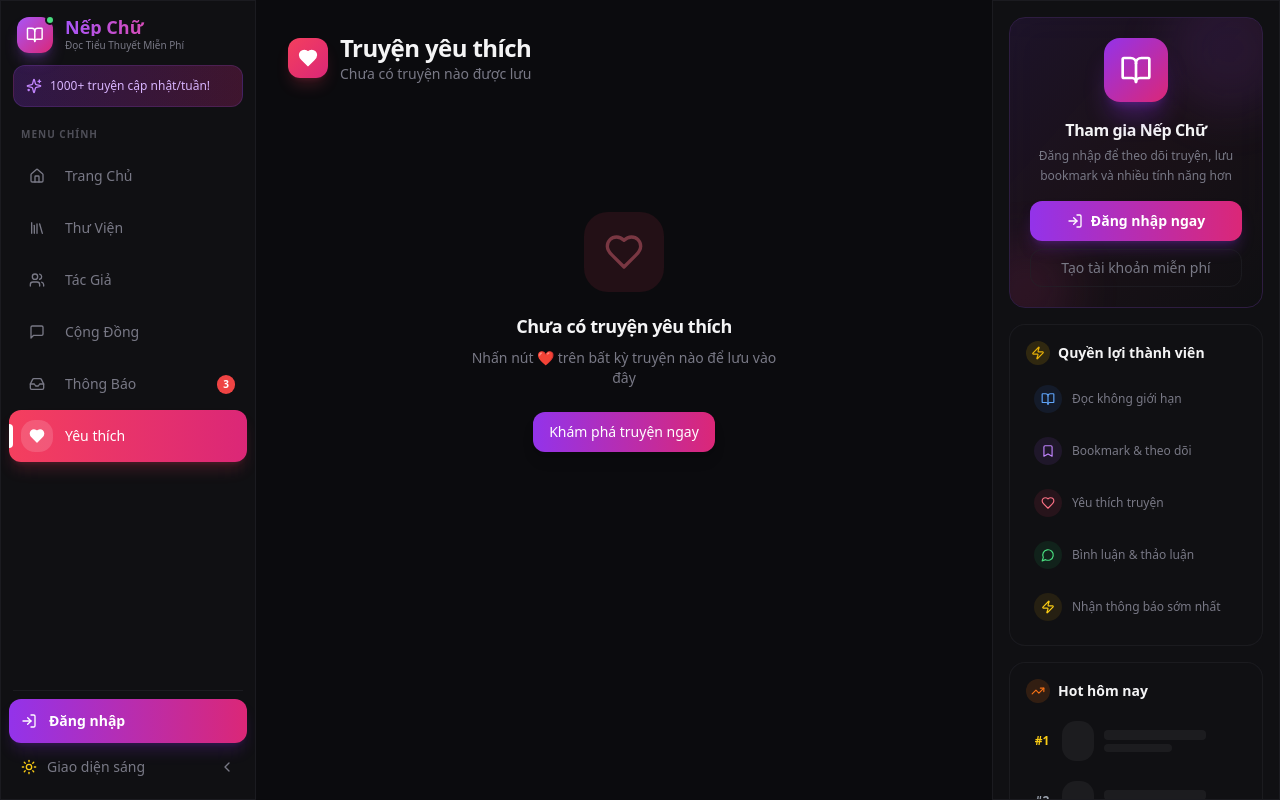
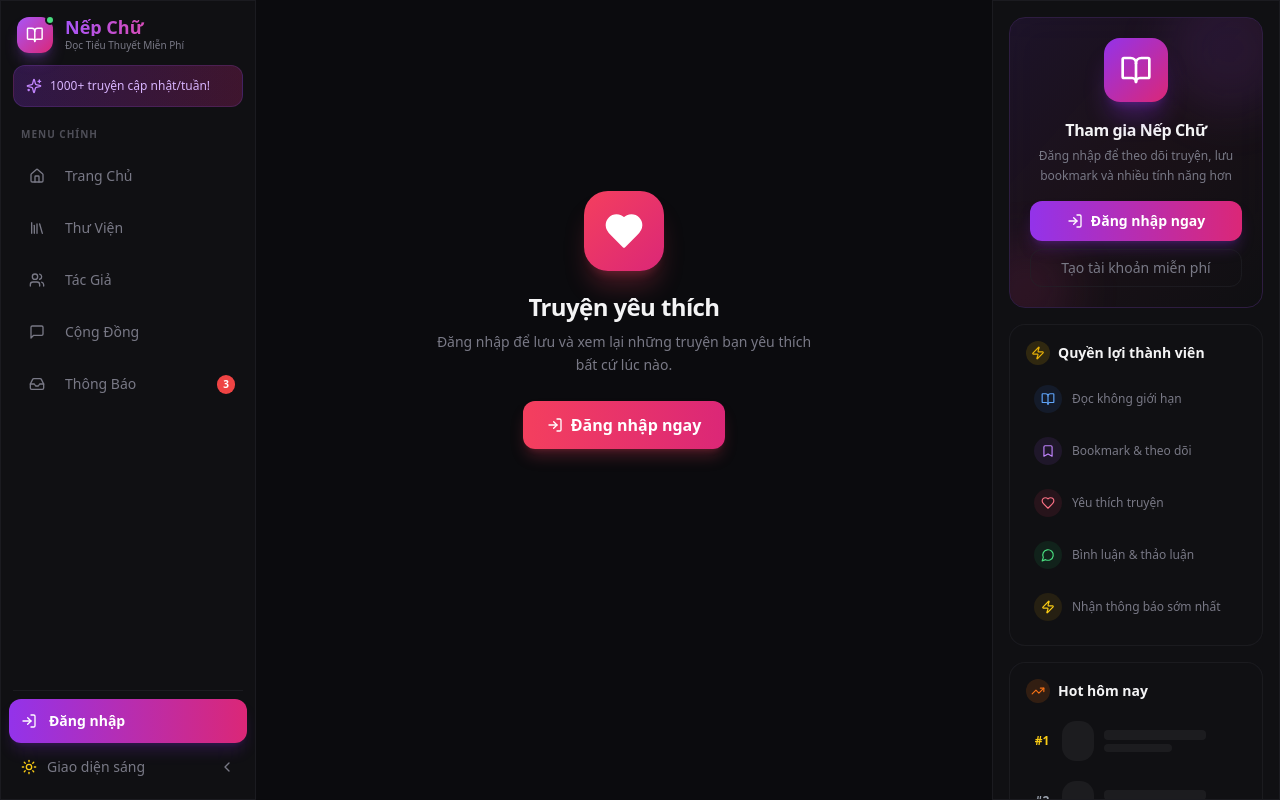
Before and after one commit to namth1793/web_tien_nguyen, a Next.js app in the folder frontend/: page /favorites in a window 1280 px wide. Built offline with nearby package versions, Linux system fonts and the light colour scheme.

Commit message:
feat: require login for favorites — heart button prompts auth, sidebar link hidden, /favorites page guarded

```diff
--- a/frontend/app/favorites/page.tsx
+++ b/frontend/app/favorites/page.tsx
@@ -1,28 +1,31 @@
 'use client';
 import { useState, useEffect } from 'react';
 import { motion, AnimatePresence } from 'framer-motion';
-import { Heart, Trash2, SortAsc, BookOpen, Star, Eye, Search } from 'lucide-react';
+import { Heart, Trash2, SortAsc, BookOpen, Star, Eye, Search, LogIn } from 'lucide-react';
 import Image from 'next/image';
 import Link from 'next/link';
 import { Input } from '@/components/ui/input';
 import { Button } from '@/components/ui/button';
 import { getFavs, setFavs } from '@/components/comics/ComicCard';
+import { useAuth } from '@/contexts/AuthContext';
 import { formatViews, genreColor, statusLabel, cn } from '@/lib/utils';
 import type { Comic } from '@/lib/types';
 
 type SortKey = 'added' | 'title' | 'rating' | 'views';
 
 export default function FavoritesPage() {
+  const { user, loading } = useAuth();
   const [favs, setFavsState] = useState<Comic[]>([]);
   const [search, setSearch] = useState('');
   const [sort, setSort] = useState<SortKey>('added');
 
   useEffect(() => {
+    if (!user) return;
     setFavsState(getFavs());
     const onUpdate = () => setFavsState(getFavs());
     window.addEventListener('nepchu-favorites-update', onUpdate);
     return () => window.removeEventListener('nepchu-favorites-update', onUpdate);
-  }, []);
+  }, [user]);
 
   const remove = (slug: string) => {
     const next = getFavs().filter(f => f.slug !== slug);
@@ -43,6 +46,34 @@ export default function FavoritesPage() {
       if (sort === 'views')  return b.views - a.views;
       return 0; // 'added' = giữ nguyên thứ tự lưu
     });
+
+  /* Loading */
+  if (loading) return (
+    <div className="flex items-center justify-center min-h-screen">
+      <div className="w-8 h-8 border-2 border-rose-500 border-t-transparent rounded-full animate-spin" />
+    </div>
+  );
+
+  /* Chưa đăng nhập */
+  if (!user) return (
+    <div className="flex flex-col items-center justify-center min-h-[80vh] p-6 text-center">
+      <motion.div initial={{ opacity: 0, y: 24 }} animate={{ opacity: 1, y: 0 }} className="max-w-sm">
+        <div className="w-20 h-20 mx-auto mb-5 bg-gradient-to-br from-rose-500 to-pink-600 rounded-3xl flex items-center justify-center shadow-xl shadow-rose-500/25">
+          <Heart className="w-10 h-10 text-white fill-white" />
+        </div>
+        <h1 className="text-2xl font-black mb-2">Truyện yêu thích</h1>
+        <p className="text-muted-foreground mb-6 text-sm leading-relaxed">
+          Đăng nhập để lưu và xem lại những truyện bạn yêu thích bất cứ lúc nào.
+        </p>
+        <button
+          onClick={() => window.dispatchEvent(new CustomEvent('nepchu-open-auth'))}
+          className="inline-flex items-center gap-2 px-6 py-3 bg-gradient-to-r from-rose-500 to-pink-600 text-white font-semibold rounded-xl shadow-lg shadow-rose-500/25 hover:shadow-rose-500/40 transition-all"
+        >
+          <LogIn className="w-4 h-4" /> Đăng nhập ngay
+        </button>
+      </motion.div>
+    </div>
+  );
 
   return (
     <div className="min-h-screen p-4 lg:p-8">
--- a/frontend/components/comics/ComicCard.tsx
+++ b/frontend/components/comics/ComicCard.tsx
@@ -5,6 +5,7 @@ import { Star, Eye, BookOpen, Bookmark, Heart, Flame, Sparkles, Play } from 'luc
 import Image from 'next/image';
 import Link from 'next/link';
 import { formatViews, genreColor, cn } from '@/lib/utils';
+import { useAuth } from '@/contexts/AuthContext';
 import type { Comic } from '@/lib/types';
 
 /* ─── Favorites helpers ─── */
@@ -37,19 +38,25 @@ const rankColors = [
 
 export default function ComicCard({ comic, size = 'md', className, rank }: ComicCardProps) {
   const widths = { sm: 'w-32', md: 'w-44', lg: 'w-52' };
+  const { user } = useAuth();
   const [isFav, setIsFav] = useState(false);
   const [pulse, setPulse] = useState(false);
 
   useEffect(() => {
+    if (!user) { setIsFav(false); return; }
     setIsFav(getFavs().some(f => f.slug === comic.slug));
     const onUpdate = () => setIsFav(getFavs().some(f => f.slug === comic.slug));
     window.addEventListener('nepchu-favorites-update', onUpdate);
     return () => window.removeEventListener('nepchu-favorites-update', onUpdate);
-  }, [comic.slug]);
+  }, [comic.slug, user]);
 
   const handleFav = (e: React.MouseEvent) => {
     e.preventDefault();
     e.stopPropagation();
+    if (!user) {
+      window.dispatchEvent(new CustomEvent('nepchu-open-auth'));
+      return;
+    }
     const next = toggleFavorite(comic);
     setIsFav(next);
     if (next) { setPulse(true); setTimeout(() => setPulse(false), 600); }
--- a/frontend/components/layout/Sidebar.tsx
+++ b/frontend/components/layout/Sidebar.tsx
@@ -47,12 +47,20 @@ function SidebarContent({ collapsed, setCollapsed, onClose, showCollapse = true
     return () => window.removeEventListener('nepchu-sidebar-update', refresh);
   }, []);
 
-  /* Track favorites count */
+  /* Track favorites count (only when logged in) */
   useEffect(() => {
+    if (!user) { setFavCount(0); return; }
     setFavCount(getFavs().length);
     const onUpdate = () => setFavCount(getFavs().length);
     window.addEventListener('nepchu-favorites-update', onUpdate);
     return () => window.removeEventListener('nepchu-favorites-update', onUpdate);
+  }, [user]);
+
+  /* Open auth modal when ComicCard requests it */
+  useEffect(() => {
+    const onOpenAuth = () => setShowAuth(true);
+    window.addEventListener('nepchu-open-auth', onOpenAuth);
+    return () => window.removeEventListener('nepchu-open-auth', onOpenAuth);
   }, []);
 
   /* Build visible + ordered nav items */
@@ -169,8 +177,8 @@ function SidebarContent({ collapsed, setCollapsed, onClose, showCollapse = true
           );
         })}
 
-        {/* Yêu thích */}
-        <Link href="/favorites" onClick={onClose}>
+        {/* Yêu thích — chỉ hiện khi đã đăng nhập */}
+        {user && <Link href="/favorites" onClick={onClose}>
           <div className={cn(
             'relative group flex items-center gap-3 px-3 py-2.5 rounded-xl transition-all duration-200 cursor-pointer',
             pathname === '/favorites'
@@ -204,7 +212,7 @@ function SidebarContent({ collapsed, setCollapsed, onClose, showCollapse = true
               <motion.div layoutId="activeIndicator" className="absolute left-0 top-1/2 -translate-y-1/2 w-1 h-6 bg-white rounded-r-full" />
             )}
           </div>
-        </Link>
+        </Link>}
 
         {/* Management link — role-based */}
         {user && (
```
